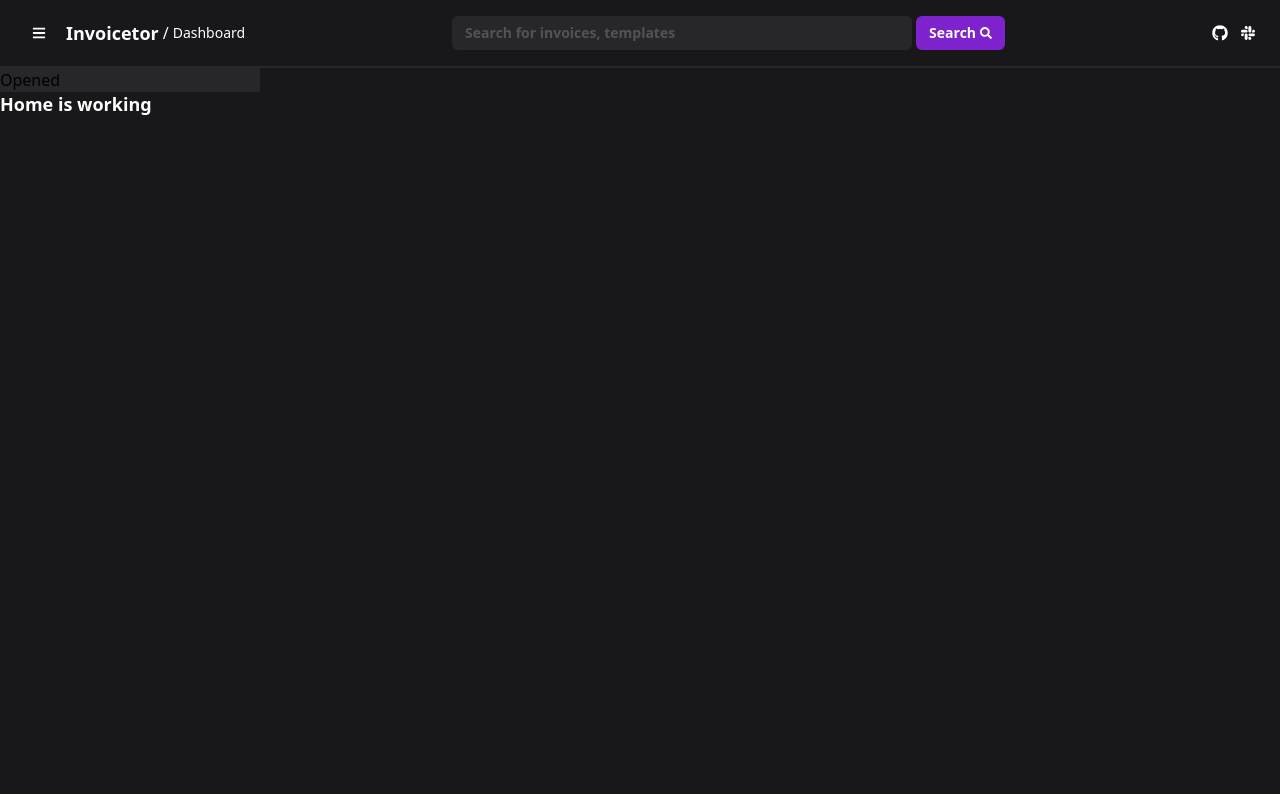
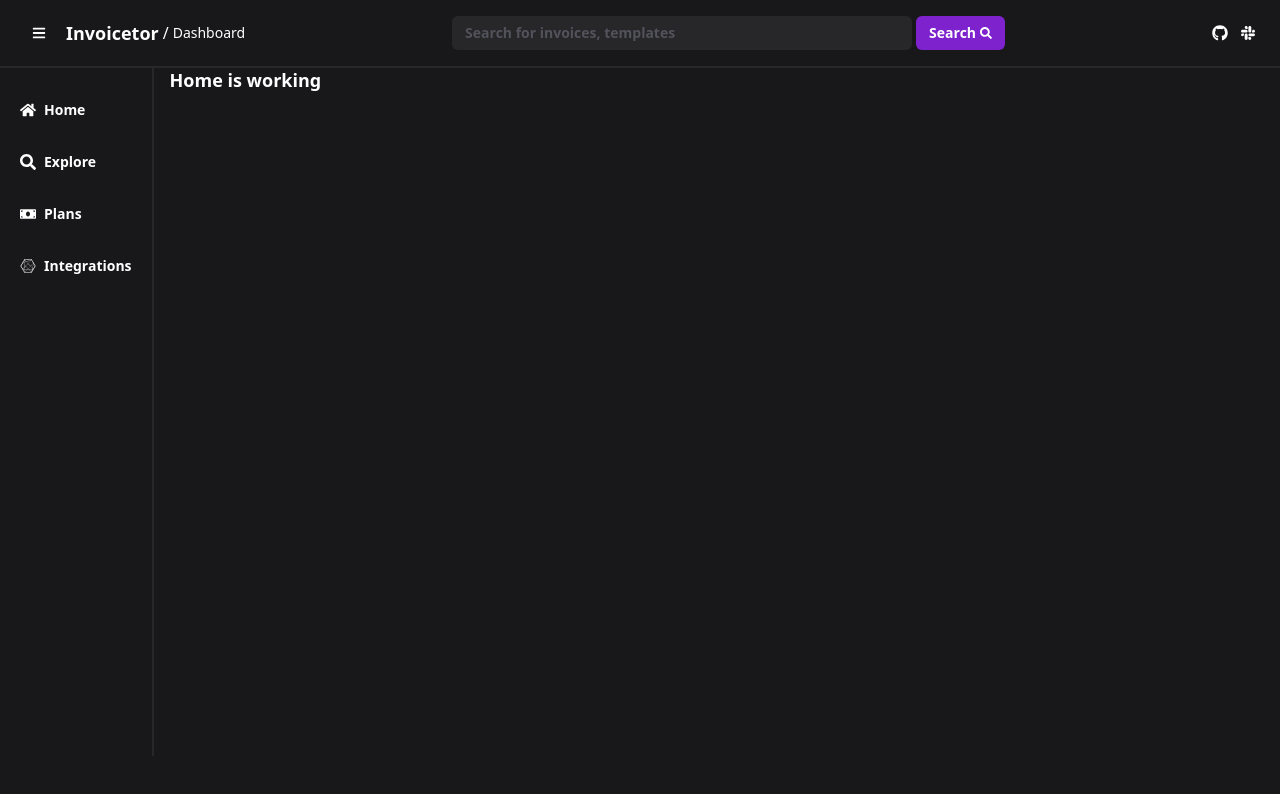
Before and after one commit to yashsehgal/uifeature-dashboard-concept, a React (Create React App) app: page / in a window 1280 px wide. Shown: the top 794 px of the page. Built offline with nearby package versions, Linux system fonts and the light colour scheme.

Commit message:
feat: sidebar content added

```diff
--- a/src/App.js
+++ b/src/App.js
@@ -14,10 +14,14 @@ export default function App() {
         sidebarCollapseState={sidebarCollapse}
         sidebarCollapseAction={setSidebarCollapse}
       />
-      <SidebarNavigation isSidebarCollapsable={sidebarCollapse} />
-      <Routes>
-        <Route path="/" element={<Home />} />
-      </Routes>
+      <div className="dashboard-content-layout-wrapper flex flex-row items-start justify-start gap-4">
+        <SidebarNavigation isSidebarCollapsable={sidebarCollapse} />
+        <div className="app-view-container">
+          <Routes>
+            <Route path="/" element={<Home />} />
+          </Routes>
+        </div>
+      </div>
     </div>
   );
 }
--- a/src/components/SidebarNavigation.tsx
+++ b/src/components/SidebarNavigation.tsx
@@ -1,19 +1,75 @@
-import React from "react";
+import React, { useRef } from "react";
+import { FaConnectdevelop, FaHome, FaMoneyBill, FaSearch } from "react-icons/fa";
 
 interface SidebarNavigationProps {
   currentView: string;
   isSidebarCollapsable: boolean;
 }
 
-export const SidebarNavigation: React.FunctionComponent<
-  React.PropsWithChildren<SidebarNavigationProps>
-> = ({ currentView, isSidebarCollapsable }) => {
+export const SidebarNavigation: React.FunctionComponent<React.PropsWithChildren<SidebarNavigationProps>> = ({
+  currentView,
+  isSidebarCollapsable
+}) => {
+
+
+  const SidebarViews = useRef([
+    {
+      viewTitle: "Home",
+      viewIcon: <FaHome />
+    },
+    {
+      viewTitle: "Explore",
+      viewIcon: <FaSearch />
+    },
+    {
+      viewTitle: "Plans",
+      viewIcon: <FaMoneyBill />
+    },
+    {
+      viewTitle: "Integrations",
+      viewIcon: <FaConnectdevelop />
+    }
+  ]);
+
   if (isSidebarCollapsable) {
-    return <div className="sidebar-navigation-wrapper bg-zinc-800">Closed</div>;
+    return (
+      <div className="sidebar-navigation-wrapper sidebar-closed w-fit border-r-2 border-zinc-800 px-3 py-6 h-[86vh]">
+        <ul className="sidebar-navigation-list-wrapper flex flex-col items-center gap-4">
+          {SidebarViews.current?.map((sidebarView, sidebarViewIndex) => (
+            <li key={sidebarViewIndex}
+              className="sidebar-navigation-item"
+            >
+              <span className="sidebar-navigation-item-content-wrapper">
+                <button className="sidebar-navigation-option-icon-button flex flex-row items-center justify-center p-2
+                  bg-transparent hover:bg-white hover:bg-opacity-30 text-white rounded-md"
+                >
+                  {sidebarView?.viewIcon}
+                </button>
+              </span>
+            </li>
+          ))}
+        </ul>
+      </div>
+    )
   } else {
     return (
-      <div className="sidebar-navigation-wrapper bg-zinc-800 w-[260px] h-fit">
-        Opened
+      <div className="sidebar-navigation-wrapper sidebar-opened w-fit border-r-2 border-zinc-800 px-3 py-6 h-[86vh]">
+        <ul className="sidebar-navigation-list-wrapper flex flex-col items-start gap-4">
+          {SidebarViews.current?.map((sidebarView, sidebarViewIndex) => (
+            <li key={sidebarViewIndex}
+              className="sidebar-navigation-item"
+            >
+              <span className="sidebar-navigation-item-content-wrapper">
+                <button className="sidebar-navigation-option--button flex flex-row items-center justify-center px-2 py-2
+                  bg-transparent hover:bg-white hover:bg-opacity-30 gap-2 text-white rounded-md"
+                >
+                  <span className="sidebar-option-icon-wrapper">{sidebarView?.viewIcon}</span>
+                  <span className="sidebar-option-title-wrapper font-semibold text-sm">{sidebarView?.viewTitle}</span>
+                </button>
+              </span>
+            </li>
+          ))}
+        </ul>
       </div>
     );
   }
```
Also changed, not shown: src/components/Header.tsx (+4 -3 lines).
